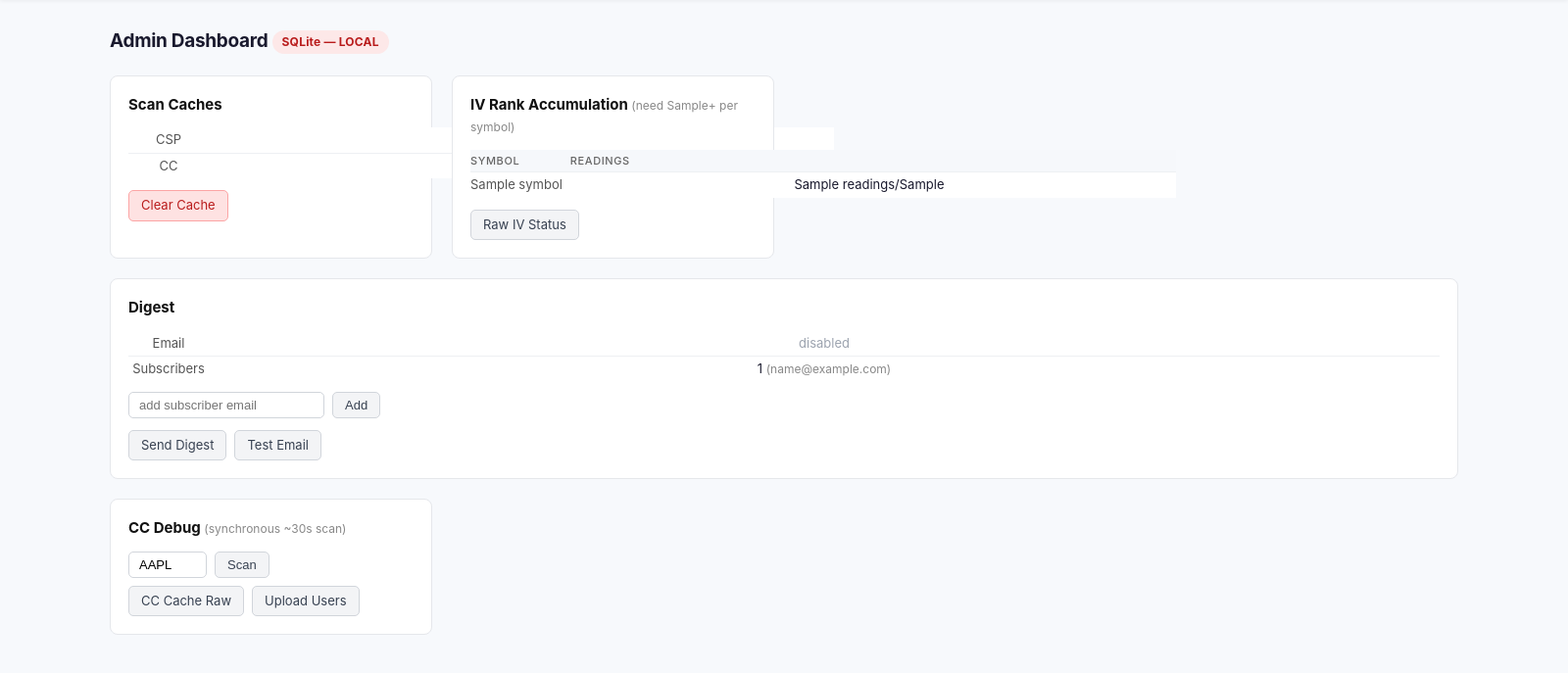
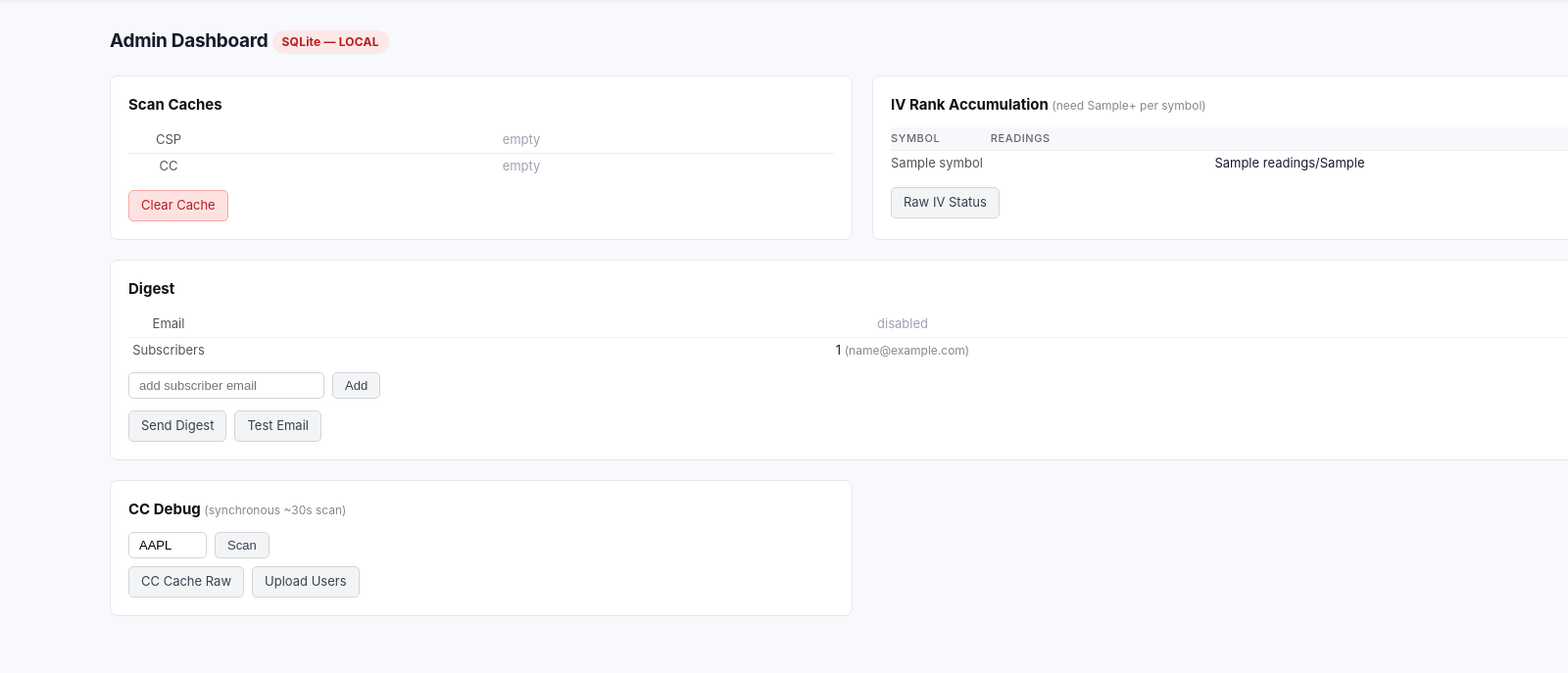
Before and after one commit to sramaswami11/TradeAdvisor, a Flask app: template templates/admin.html in a window 1600 px wide; the page is wider, and only the part inside the window is pictured. Shown: the part 54-741 px from the top of that part at 98% size. Run offline with Flask 3, Linux system fonts and the light colour scheme; the template is opened without the code that fills it: most values are stand-ins (such as "Sample title", 1, 10 or a date in 2020); parts of the project's set-up code (start-up, migrations or seed data) failed here and were passed over; some libraries are stand-ins or nearby versions.

Commit message:
Fix admin grid card overflow — lock to 2 columns instead of auto-fill
Co-Authored-By: Claude Sonnet 4.6 <noreply@anthropic.com>

```diff
--- a/static/style.css
+++ b/static/style.css
@@ -382,7 +382,7 @@ pre {
 }
 .admin-grid {
     display: grid;
-    grid-template-columns: repeat(auto-fill, minmax(300px, 1fr));
+    grid-template-columns: repeat(2, 1fr);
     gap: 20px;
     margin-top: 8px;
 }
```
